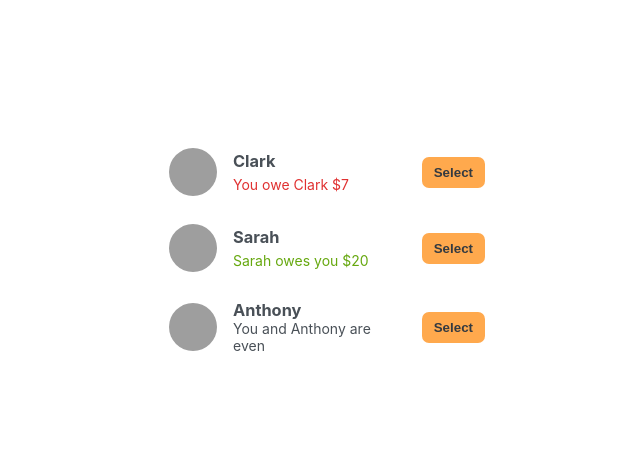
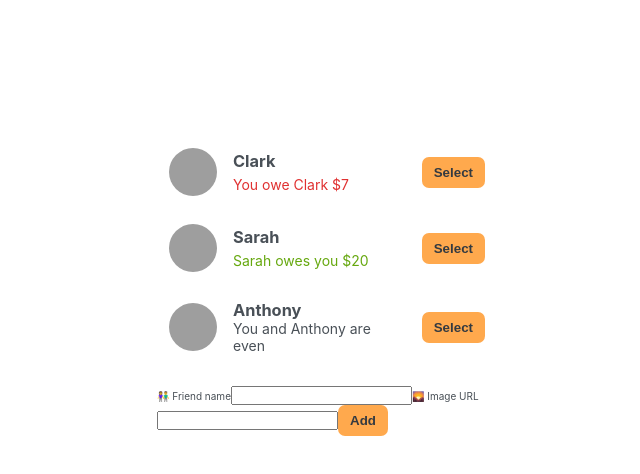
Before and after one commit to igorcdemenezes/split-app, a JavaScript app: page / in a window 1280 px wide. Shown: the top 474 px of the page, without its empty margins (73-713 px from the left). Built offline with nearby package versions, Linux system fonts and the light colour scheme; grey boxes are pictures that could not be loaded; the HTML template or start-up script is replaced by a standard one.

Commit message:
feat: Static form created

```diff
--- a/src/App.js
+++ b/src/App.js
@@ -23,6 +23,7 @@
   return <div className="app">
     <div className="sidebar">
       <FriendsList />
+      <FormAddFriend />
     </div>
   </div>
 }
@@ -44,6 +45,22 @@
     {friend.balance > 0 && <p className="green">{friend.name} owes you ${Math.abs(friend.balance)}</p>}
     {friend.balance === 0 && <p>You and {friend.name} are even</p>}
 
-    <button className="button">Select</button>
+    <Button>Select</Button>
   </li>
 }
+
+function Button({ children }) {
+  return <button className="button">{children}</button>
+}
+
+function FormAddFriend() {
+  return <form className="form-add-friend">
+    <label>👫 Friend name</label>
+    <input type="text" />
+
+    <label>🌄 Image URL</label>
+    <input type="text" />
+
+    <Button>Add</Button>
+  </form>
+}
```
